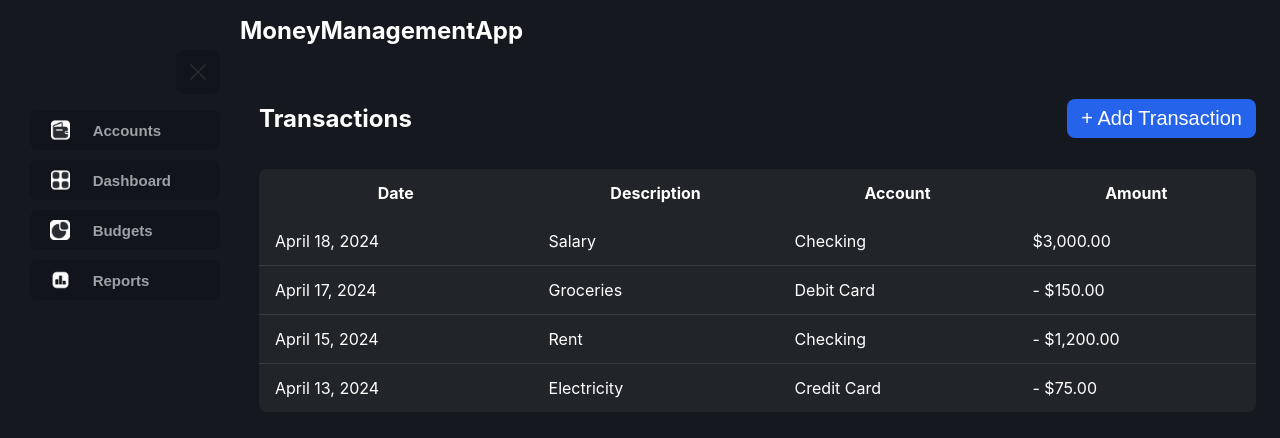
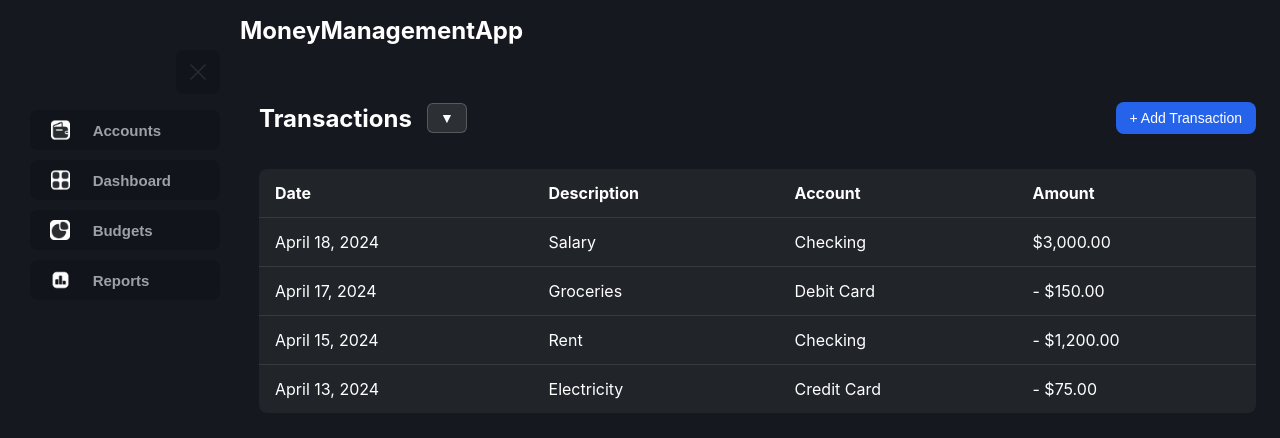
Before and after one commit to marcuandrei1/MoneyManagementApp, a React (Create React App) app in the folder MoneyManagementApp_frontend/: page / in a window 1280 px wide. Both pictures are taken after a click on the button "Accounts". Shown: the top 438 px of the page. Built offline with nearby package versions, Linux system fonts and the light colour scheme.

Commit message:
selectTable

```diff
--- a/MoneyManagementApp_frontend/src/components/AccountsContent.js
+++ b/MoneyManagementApp_frontend/src/components/AccountsContent.js
@@ -1,40 +1,64 @@
+import React, { useState } from "react";
 import "../styles/accountsContentStyle.css";
 
 function AccountsContent() {
+  const [isDropdownOpen, setIsDropdownOpen] = useState(false);
+  const [selectedAccount, setSelectedAccount] = useState("Transactions");
+
   const transactions = [
-    {
-      date: "April 18, 2024",
-      description: "Salary",
-      account: "Checking",
-      amount: "$3,000.00",
-    },
-    {
-      date: "April 17, 2024",
-      description: "Groceries",
-      account: "Debit Card",
-      amount: "- $150.00",
-    },
-    {
-      date: "April 15, 2024",
-      description: "Rent",
-      account: "Checking",
-      amount: "- $1,200.00",
-    },
-    {
-      date: "April 13, 2024",
-      description: "Electricity",
-      account: "Credit Card",
-      amount: "- $75.00",
-    },
+    { date: "April 18, 2024", description: "Salary", account: "Checking", amount: "$3,000.00" },
+    { date: "April 17, 2024", description: "Groceries", account: "Debit Card", amount: "- $150.00" },
+    { date: "April 15, 2024", description: "Rent", account: "Checking", amount: "- $1,200.00" },
+    { date: "April 13, 2024", description: "Electricity", account: "Credit Card", amount: "- $75.00" },
   ];
 
+  const accountTypes = ["Transactions", ...new Set(transactions.map((item) => item.account))];
+
+  // Filter Logic
+  const displayedTransactions =
+    selectedAccount === "Transactions"
+      ? transactions
+      : transactions.filter((t) => t.account === selectedAccount);
+
   return (
+    // 1. Everything must be inside this main container
     <div className="accounts-container">
+
+      {/* 2. The Header Section */}
       <div className="accounts-header">
-        <h2>Transactions</h2>
+        <div style={{ display: "flex", alignItems: "center" }}>
+          <h2>{selectedAccount}</h2>
+
+          <div className="dropdown-container">
+            <button
+              className="topDownButton"
+              onClick={() => setIsDropdownOpen(!isDropdownOpen)}
+            >
+              ▼
+            </button>
+
+            {isDropdownOpen && (
+              <ul className="dropdown-menu">
+                {accountTypes.map((type, index) => (
+                  <li
+                    key={index}
+                    onClick={() => {
+                      setSelectedAccount(type);
+                      setIsDropdownOpen(false);
+                    }}
+                  >
+                    {type}
+                  </li>
+                ))}
+              </ul>
+            )}
+          </div>
+        </div>
+
         <button className="add-transaction-btn">+ Add Transaction</button>
       </div>
 
+      {/* 3. The Table Section (This was missing) */}
       <table className="transactions-table">
         <thead>
           <tr>
@@ -45,7 +69,7 @@ function AccountsContent() {
           </tr>
         </thead>
         <tbody>
-          {transactions.map((item, index) => (
+          {displayedTransactions.map((item, index) => (
             <tr key={index}>
               <td>{item.date}</td>
               <td>{item.description}</td>
@@ -55,6 +79,7 @@ function AccountsContent() {
           ))}
         </tbody>
       </table>
+
     </div>
   );
 }
--- a/MoneyManagementApp_frontend/src/styles/accountsContentStyle.css
+++ b/MoneyManagementApp_frontend/src/styles/accountsContentStyle.css
@@ -1,8 +1,12 @@
+/* --- Main Container --- */
 .accounts-container {
   padding: 24px;
   color: white;
+  /* Assuming a dark body background in your app,
+     but if not, you might want: background-color: #121212; */
 }
 
+/* --- Header Layout --- */
 .accounts-header {
   display: flex;
   justify-content: space-between;
@@ -10,6 +14,66 @@
   margin-bottom: 16px;
 }
 
+/* --- THE NEW DROPDOWN STYLES --- */
+
+/* 1. The Anchor: Keeps the menu attached to the button area */
+.dropdown-container {
+  position: relative;
+  display: inline-block;
+  margin-left: 15px; /* Adds space next to the H2 title */
+}
+
+/* 2. The Button: Styled to match your dark theme */
+.topDownButton {
+  background: rgba(255, 255, 255, 0.1);
+  color: white;
+  border: 1px solid rgba(255, 255, 255, 0.2);
+  padding: 6px 12px;
+  border-radius: 6px;
+  cursor: pointer;
+  font-size: 14px;
+  transition: background 0.2s;
+}
+
+.topDownButton:hover {
+  background: rgba(255, 255, 255, 0.2);
+}
+
+/* 3. The Floating Window (The "Modal") */
+.dropdown-menu {
+  position: absolute; /* Floats on top of content */
+  top: 110%;          /* Pushes it slightly below the button */
+  left: 0;            /* Aligns to the left edge of the button */
+  width: 220px;       /* Fixed width like a menu */
+
+  background-color: #1f1f1f; /* Deep dark gray (like VS Code) */
+  border: 1px solid #333;    /* Subtle border */
+  border-radius: 6px;
+  box-shadow: 0 10px 20px rgba(0, 0, 0, 0.5); /* heavy shadow for "pop" */
+
+  padding: 6px;       /* Inner spacing for the list */
+  list-style: none;   /* Remove bullet points */
+  z-index: 100;       /* Ensures it sits ON TOP of the table */
+  margin: 0;
+}
+
+/* 4. The List Items */
+.dropdown-menu li {
+  padding: 8px 12px;
+  border-radius: 4px;
+  cursor: pointer;
+  font-size: 14px;
+  color: #e0e0e0;
+  transition: background 0.1s;
+}
+
+/* Hover effect like the screenshot (blue highlight) */
+.dropdown-menu li:hover {
+  background-color: #005fb8; /* Bright blue highlight */
+  color: white;
+}
+
+/* --- Buttons --- */
 .add-transaction-btn {
   background: #2563eb;
   color: white;
@@ -17,13 +81,15 @@
   padding: 8px 14px;
   border-radius: 8px;
   cursor: pointer;
-  font-size: 20px;
+  font-size: 14px; /* Adjusted slightly to match header proportions */
+  font-weight: 500;
 }
 
 .add-transaction-btn:hover {
   background: #1d4ed8;
 }
 
+/* --- Table Styles --- */
 .transactions-table {
   width: 100%;
   border-collapse: collapse;
@@ -35,6 +101,11 @@
 .transactions-table th,
 .transactions-table td {
   padding: 14px 16px;
+  text-align: left; /* Ensures text aligns cleanly */
+}
+
+.transactions-table thead {
+  border-bottom: 1px solid rgba(255, 255, 255, 0.1);
 }
 
 .transactions-table tbody tr:not(:last-child) {
```
